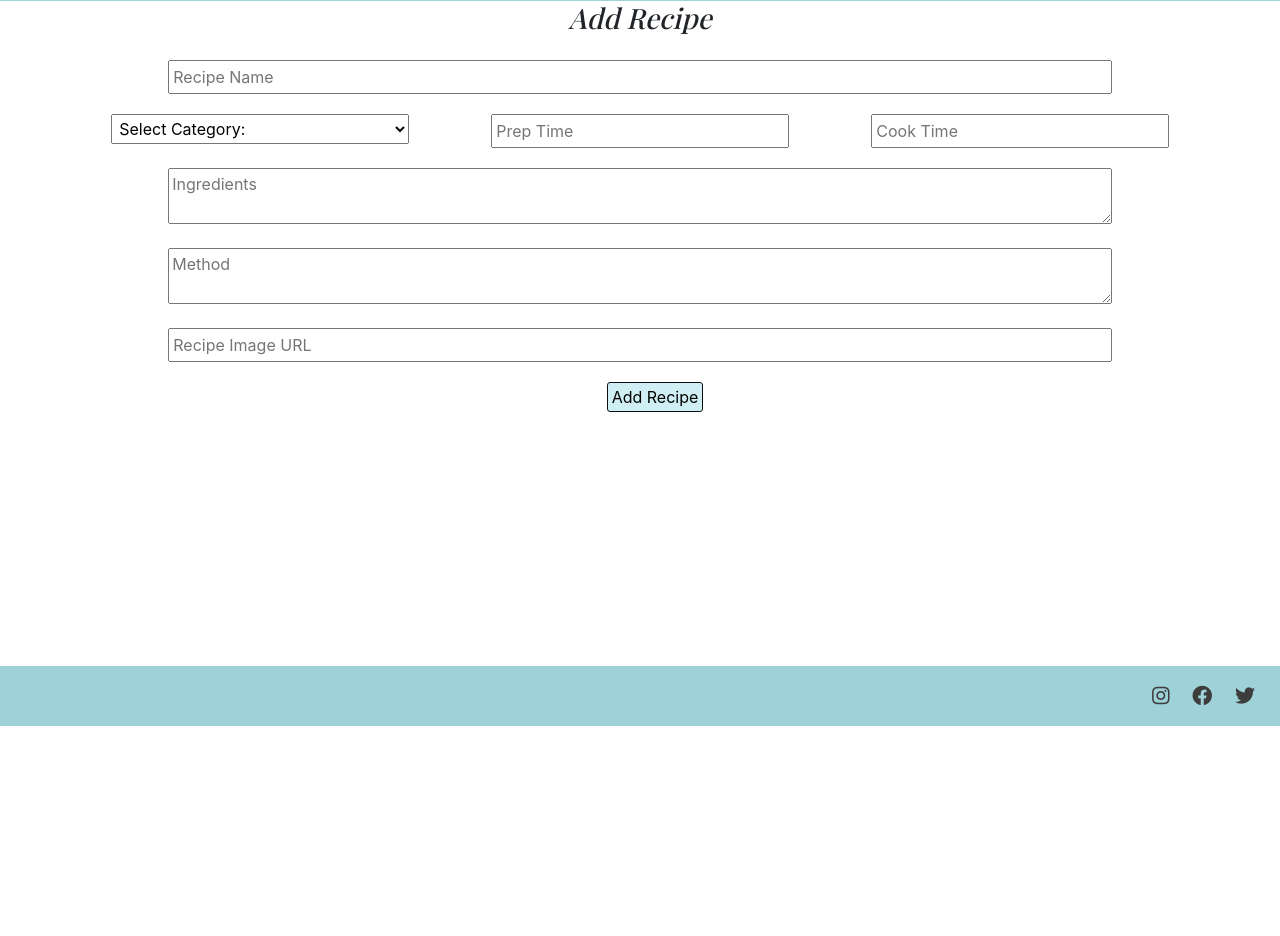
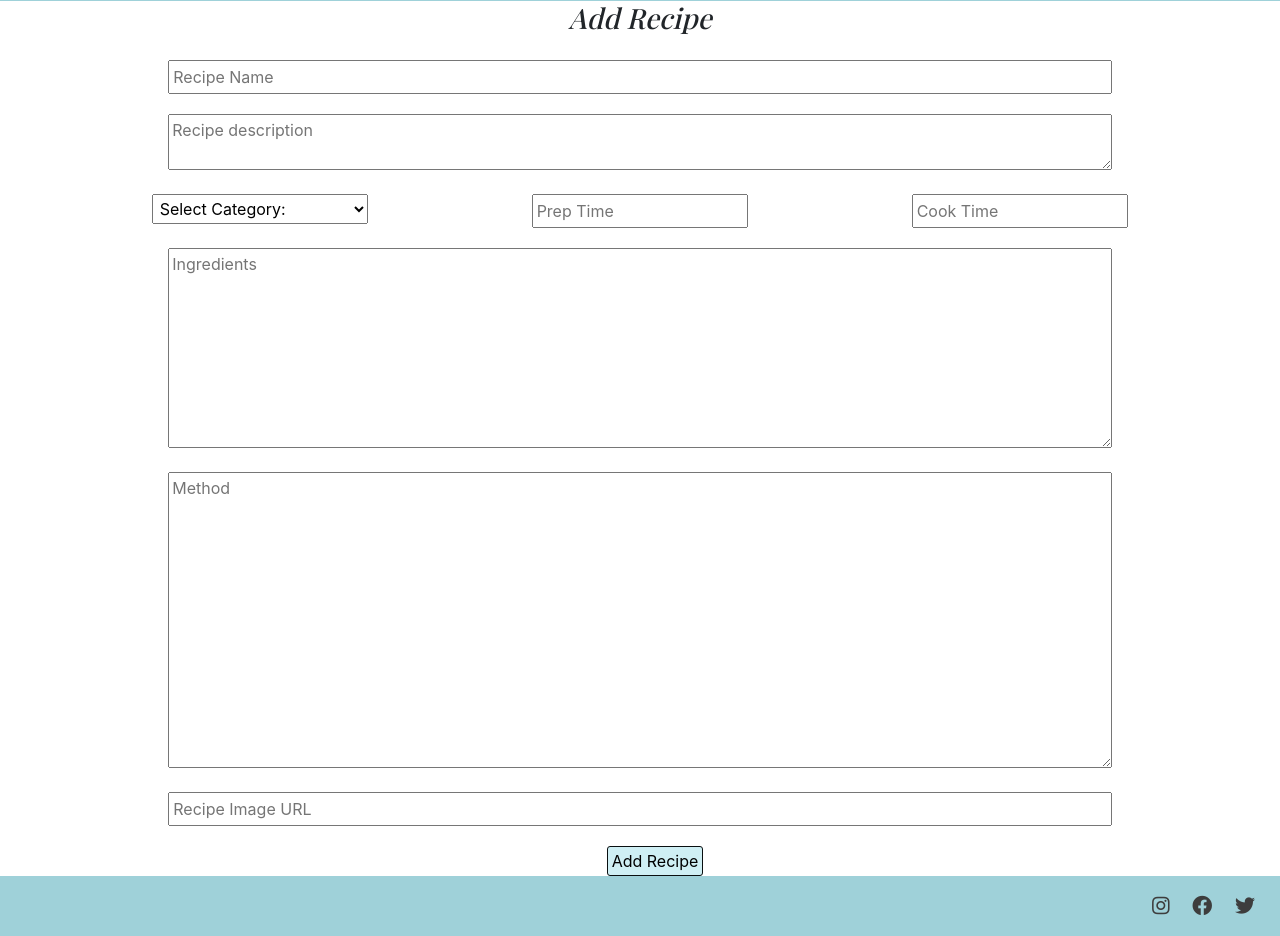
Before and after one commit to Sharon-B/Recipe-Box, a Flask app: page /add_recipe in a window 1280 px wide. Shown: the part 74-1010 px from the top of the page. Before the commit the page ends 800 px from the top, so only its background shows below. Run offline with Flask 2, Linux system fonts and the light colour scheme; data that the repository does not hold is empty; some libraries are stand-ins or nearby versions; some web fonts are replaced.

Commit message:
Add categories dropdown & update form format in add_recipe.html

```diff
--- a/templates/add_recipe.html
+++ b/templates/add_recipe.html
@@ -11,49 +11,58 @@
             <!-- Recipe Name -->
             <div class="row">
                 <div class="col-12 form-recipe-name form-input">
-                    <input id="recipe-name" name="recipe-name" type="text" minlength="5" maxlength="45" pattern="^[a-zA-Z0-9]{5,45}$" class="add-recipe validate" placeholder="Recipe Name" required>
+                    <input id="recipe_name" name="recipe_name" type="text" minlength="5" maxlength="45"
+                        pattern="^[a-zA-Z0-9_][a-zA-Z0-9_ ]*[a-zA-Z0-9_]{5,45}$" class="add-recipe validate" placeholder="Recipe Name" required>
+                </div>
+            </div>
+            <!-- Recipe Description -->
+            <div class="row">
+                <div class="col-12 form-recipe-name form-input">
+                    <textarea name="recipe_description" id="recipe_description" class="add-recipe validate"
+                        placeholder="Recipe description" minlength="5" maxlength="150" required></textarea>
                 </div>
             </div>
             <!-- Category Select -->
             <div class="row">
-                <div class="col-sm-12 col-md-4 category-select form-input">
-                    <select id="category" class="add-recipe"  name="category" form="add-recipe-form" required>
+                <div class="col-sm-12 col-md-3 category-select form-input">
+                    <select id="category_name" class="add-recipe validate" name="category_name" form="add-recipe-form" required>
                         <option value="" class="selected disabled">Select Category:</option>
-                        <option value=""></option>
-                        <option value=""></option>
-                        <option value=""></option>
-                        <option value=""></option>
+                        {% for category in categories %}
+                            <option value="{{ category.category_name }}">{{ category.category_name }}</option>
+                        {% endfor %}
                     </select>
                 </div>
                 <!-- Prep Time -->
-                <div class="col-sm-6 col-md-4 form-prep form-input">
-                    <input id="prep-time" name="prep-time" type="prep-time" minlength="3" maxlength="10" pattern="^[a-zA-Z0-9]{3,10}$" class="add-recipe validate" placeholder="Prep Time" required>
+                <div class="col-sm-6 col-md-3 form-prep form-input">
+                    <input id="prep_time" name="prep_time" type="text" minlength="3" maxlength="10"
+                        pattern="^[a-zA-Z0-9_][a-zA-Z0-9_ ]*[a-zA-Z0-9_]{3,10}$" class="add-recipe validate" placeholder="Prep Time" required>
                 </div>
                 <!-- Cook Time -->
-                <div class="col-sm-6 col-md-4 form-prep form-input">
-                    <input id="cook-time" name="cook-time" type="cook-time" minlength="3" maxlength="10" pattern="^[a-zA-Z0-9]{3,10}$" class="add-recipe validate" placeholder="Cook Time" required>
+                <div class="col-sm-6 col-md-3 form-prep form-input">
+                    <input id="cook_time" name="cook_time" type="text" minlength="3" maxlength="10"
+                        pattern="^[a-zA-Z0-9_][a-zA-Z0-9_ ]*[a-zA-Z0-9_]{3,10}$" class="add-recipe validate" placeholder="Cook Time" required>
                 </div>
             </div>
             <!-- Ingredients -->
             <div class="row">
                 <div class="col-12 form-ingredients form-input">
-                    <textarea name="ingredients" id="ingredients" class="add-recipe" placeholder="Ingredients" required></textarea>
+                    <textarea name="ingredients" id="ingredients" class="add-recipe validate" rows="8" placeholder="Ingredients"
+                        required></textarea>
                 </div>
             </div>
             <!-- Method -->
             <div class="row">
                 <div class="col-12 form-method form-input">
-                    <textarea name="method" id="method" class="add-recipe" placeholder="Method" required></textarea>
+                    <textarea name="method" id="method" class="add-recipe validate" rows="12" placeholder="Method" required></textarea>
                 </div>
             </div>
             <!-- Recipe Image URL -->
             <div class="row">
                 <div class="col-12 form-image-url form-input">
-                    <input id="recipe-image-url" name="recipe-image-url" type="text" class="add-recipe validate" placeholder="Recipe Image URL" required>
+                    <input id="recipe_url" name="recipe_url" type="text" class="add-recipe validate"
+                        placeholder="Recipe Image URL" required>
                 </div>
             </div>
-
-
 
             <input class="submit-button" type="submit" value="Add Recipe">
         </form>
```
